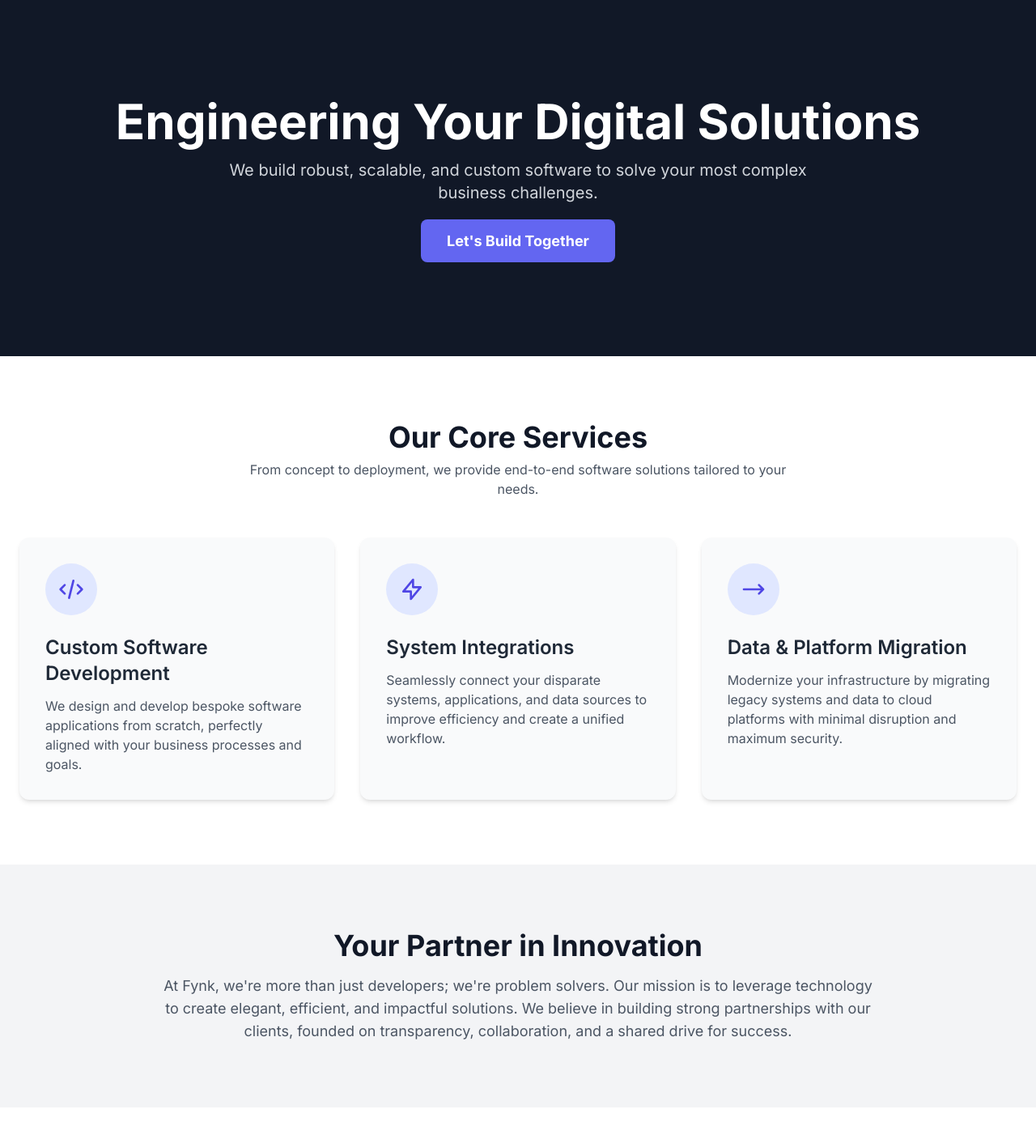
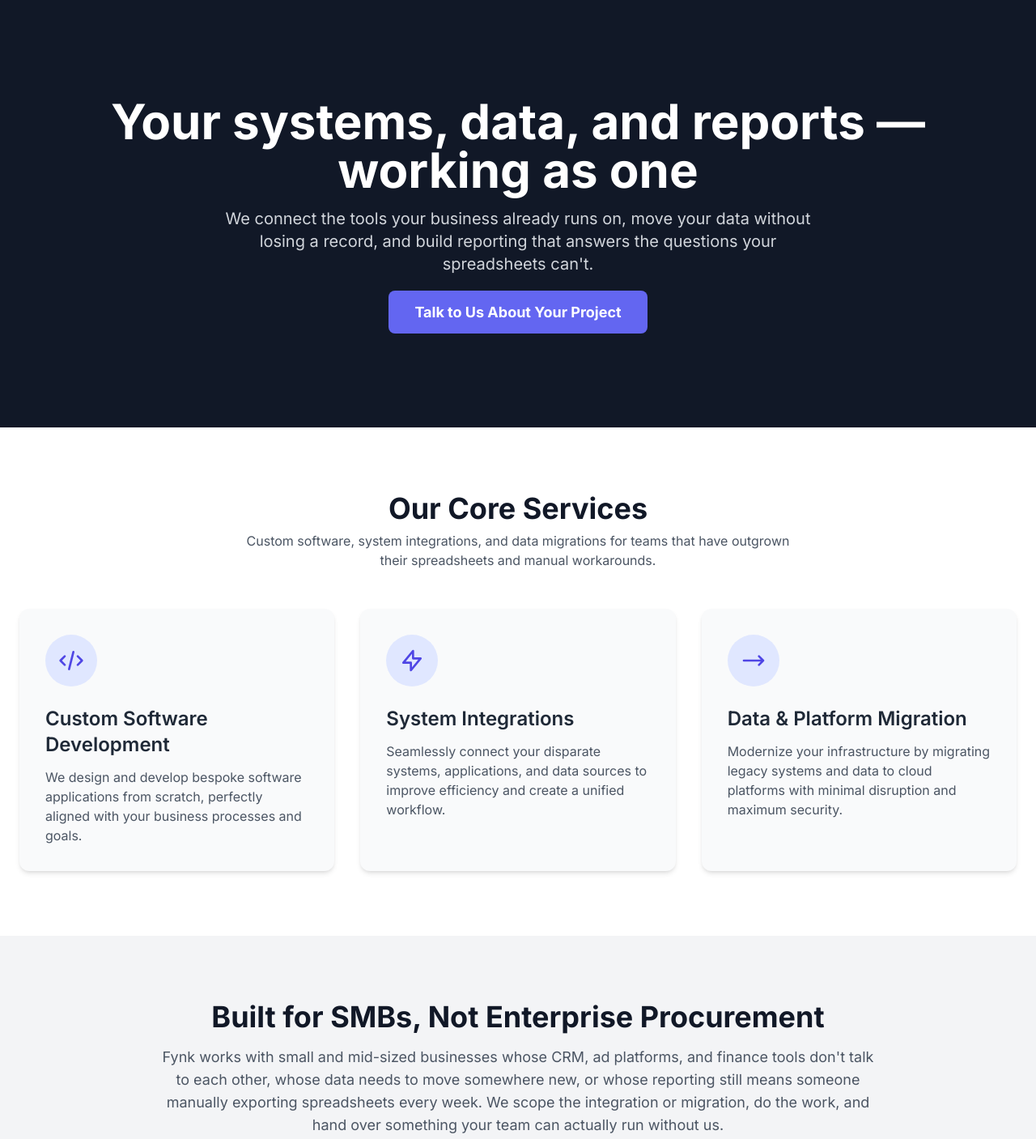
Before and after one commit to Temitaio/fynk-website2, a plain HTML site: page index.html in a window 1280 px wide. Shown: the part 80-1487 px from the top of the page at 81% size. Drawn offline with nearby package versions, Linux system fonts and the light colour scheme.

Commit message:
Rewrite hero, services intro, and about copy for SMB positioning
Replaces generic "robust, scalable" language with concrete framing
around system integrations, data migration, and reporting for small
and mid-sized businesses.

```diff
--- a/index.html
+++ b/index.html
@@ -58,9 +58,9 @@
         <!-- Hero Section -->
         <section class="hero-bg text-white">
             <div class="container mx-auto px-6 py-24 md:py-32 text-center">
-                <h2 class="text-4xl md:text-6xl font-bold leading-tight mb-4">Engineering Your Digital Solutions</h2>
-                <p class="text-lg md:text-xl text-gray-300 max-w-3xl mx-auto mb-8">We build robust, scalable, and custom software to solve your most complex business challenges.</p>
-                <a href="#contact" class="bg-indigo-500 text-white font-bold text-lg px-8 py-4 rounded-lg hover:bg-indigo-600 cta-button">Let's Build Together</a>
+                <h2 class="text-4xl md:text-6xl font-bold leading-tight mb-4">Your systems, data, and reports — working as one</h2>
+                <p class="text-lg md:text-xl text-gray-300 max-w-3xl mx-auto mb-8">We connect the tools your business already runs on, move your data without losing a record, and build reporting that answers the questions your spreadsheets can't.</p>
+                <a href="#contact" class="bg-indigo-500 text-white font-bold text-lg px-8 py-4 rounded-lg hover:bg-indigo-600 cta-button">Talk to Us About Your Project</a>
             </div>
         </section>
 
@@ -69,7 +69,7 @@
             <div class="container mx-auto px-6">
                 <div class="text-center mb-12">
                     <h3 class="text-3xl md:text-4xl font-bold text-gray-900">Our Core Services</h3>
-                    <p class="text-gray-600 mt-2 max-w-2xl mx-auto">From concept to deployment, we provide end-to-end software solutions tailored to your needs.</p>
+                    <p class="text-gray-600 mt-2 max-w-2xl mx-auto">Custom software, system integrations, and data migrations for teams that have outgrown their spreadsheets and manual workarounds.</p>
                 </div>
                 <div class="grid grid-cols-1 md:grid-cols-3 gap-8">
                     <!-- Service 1: Custom Software Development -->
@@ -104,8 +104,8 @@
         <section id="about" class="py-20 bg-gray-100">
             <div class="container mx-auto px-6">
                 <div class="max-w-4xl mx-auto text-center">
-                    <h3 class="text-3xl md:text-4xl font-bold text-gray-900">Your Partner in Innovation</h3>
-                    <p class="text-gray-600 mt-4 text-lg">At Fynk, we're more than just developers; we're problem solvers. Our mission is to leverage technology to create elegant, efficient, and impactful solutions. We believe in building strong partnerships with our clients, founded on transparency, collaboration, and a shared drive for success.</p>
+                    <h3 class="text-3xl md:text-4xl font-bold text-gray-900">Built for SMBs, Not Enterprise Procurement</h3>
+                    <p class="text-gray-600 mt-4 text-lg">Fynk works with small and mid-sized businesses whose CRM, ad platforms, and finance tools don't talk to each other, whose data needs to move somewhere new, or whose reporting still means someone manually exporting spreadsheets every week. We scope the integration or migration, do the work, and hand over something your team can actually run without us.</p>
                 </div>
             </div>
         </section>
```
